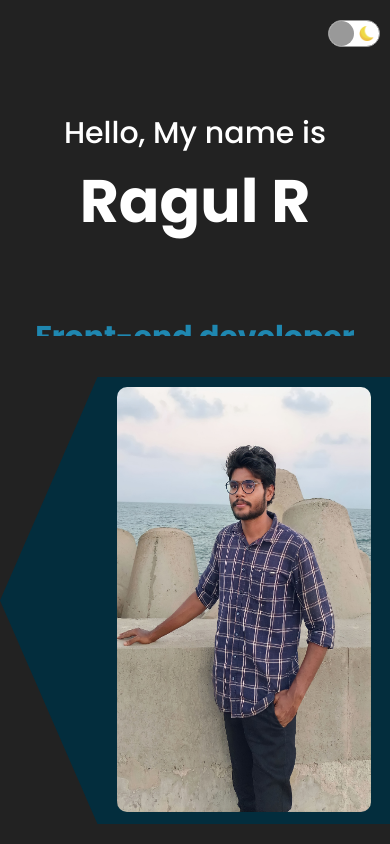
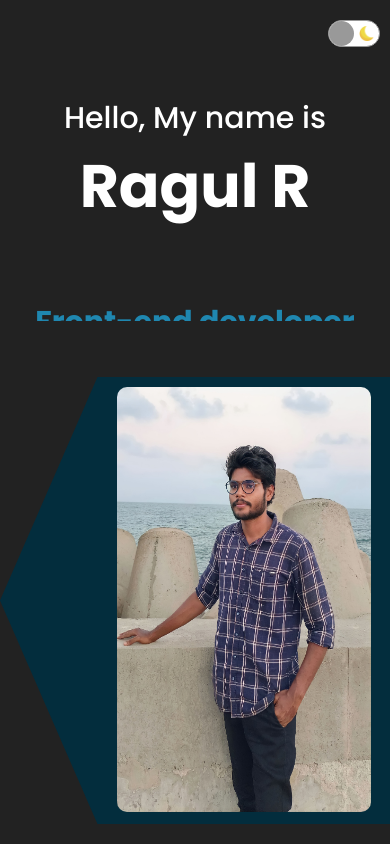
Before and after one commit to ragul-2000/my-portfolio, a React (Create React App) app: page / in a window 390 px wide. Shown: the top 844 px of the page. Built offline with nearby package versions, Linux system fonts and the light colour scheme.

Commit message:
update build for gh-pages

```diff
--- a/src/components/intro/intro.css
+++ b/src/components/intro/intro.css
@@ -124,6 +124,7 @@
         justify-content: center;
         height: 100%;
         overflow: hidden;
+        margin-top: -30px;
     }
 
     .i-desc{
```
